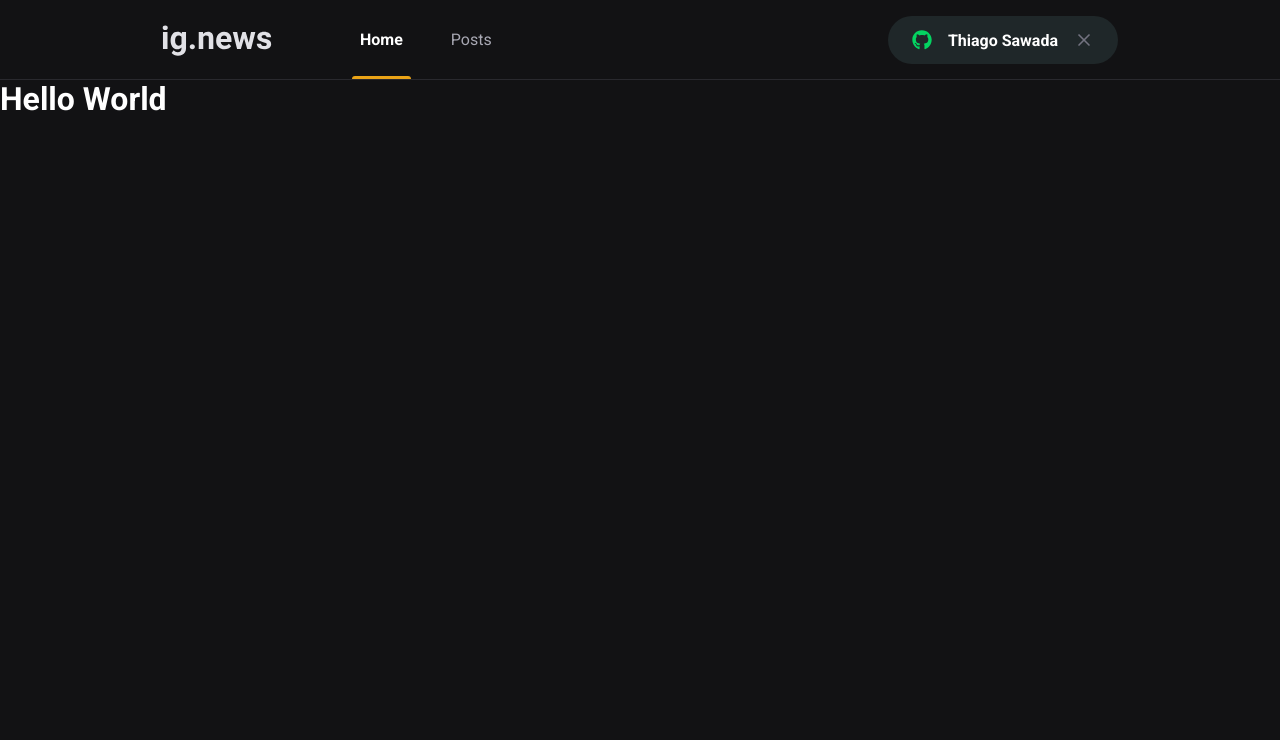
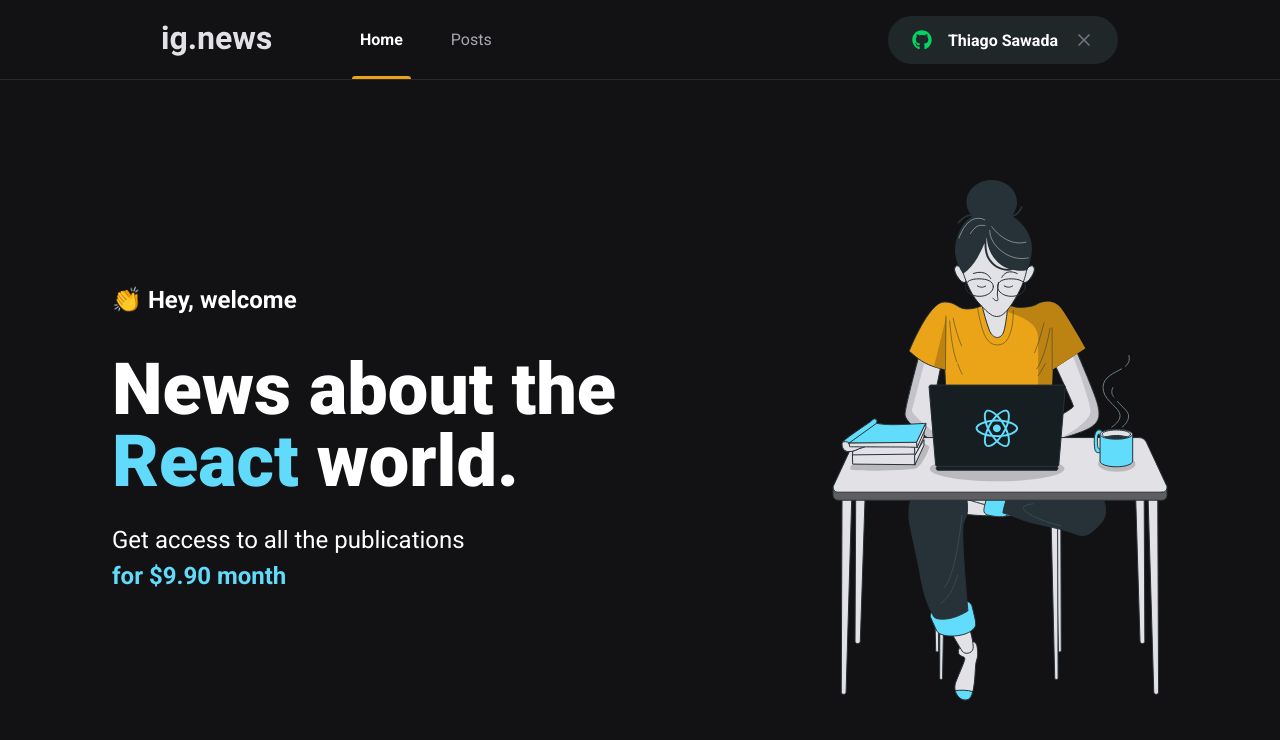
Before and after one commit to thiagosawada/ignews, a Next.js app: page / in a window 1280 px wide. Shown: the top 740 px of the page. Built offline with nearby package versions, Linux system fonts and the light colour scheme.

Commit message:
Home page

```diff
--- /dev/null
+++ b/src/pages/home.module.scss
@@ -0,0 +1,41 @@
+.contentContainer {
+  max-width: 1120px;
+  margin: 0 auto;
+  padding: 0 2rem;
+  height: calc(100vh - 5rem);
+
+  display: flex;
+  align-items: center;
+  justify-content: space-between;
+}
+
+.hero {
+  max-width: 600px;
+
+  > span {
+    font-size: 1.5rem;
+    font-weight: bold;
+  }
+
+  h1 {
+    font-size: 4.5rem;
+    line-height: 4.5rem;
+    font-weight: 900;
+    margin-top: 2.5rem;
+
+    span {
+      color: var(--cyan-500);
+    }
+  }
+
+  p {
+    font-size: 1.5rem;
+    line-height: 2.25rem;
+    margin-top: 1.5rem;
+
+    span {
+      color: var(--cyan-500);
+      font-weight: bold;
+    }
+  }
+}
--- a/src/pages/index.tsx
+++ b/src/pages/index.tsx
@@ -1,14 +1,29 @@
 import Head from "next/head";
+import Image from "next/image";
+
+import avatarImg from "../../public/images/avatar.svg";
+
+import styles from "./home.module.scss";
 
 export default function Home() {
   return (
     <>
       <Head>
-        <title>Início | ig.news</title>
+        <title>Home | ig.news</title>
       </Head>
-      <h1>
-        Hello World
-      </h1>
+
+      <main className={styles.contentContainer}>
+        <section className={styles.hero}>
+          <span>👏 Hey, welcome</span>
+          <h1>News about the <span>React</span> world.</h1>
+          <p>
+            Get access to all the publications <br />
+            <span>for $9.90 month</span>
+          </p>
+        </section>
+
+        <Image src={avatarImg} alt="Girl coding" />
+      </main>
     </>
   )
 }
```
